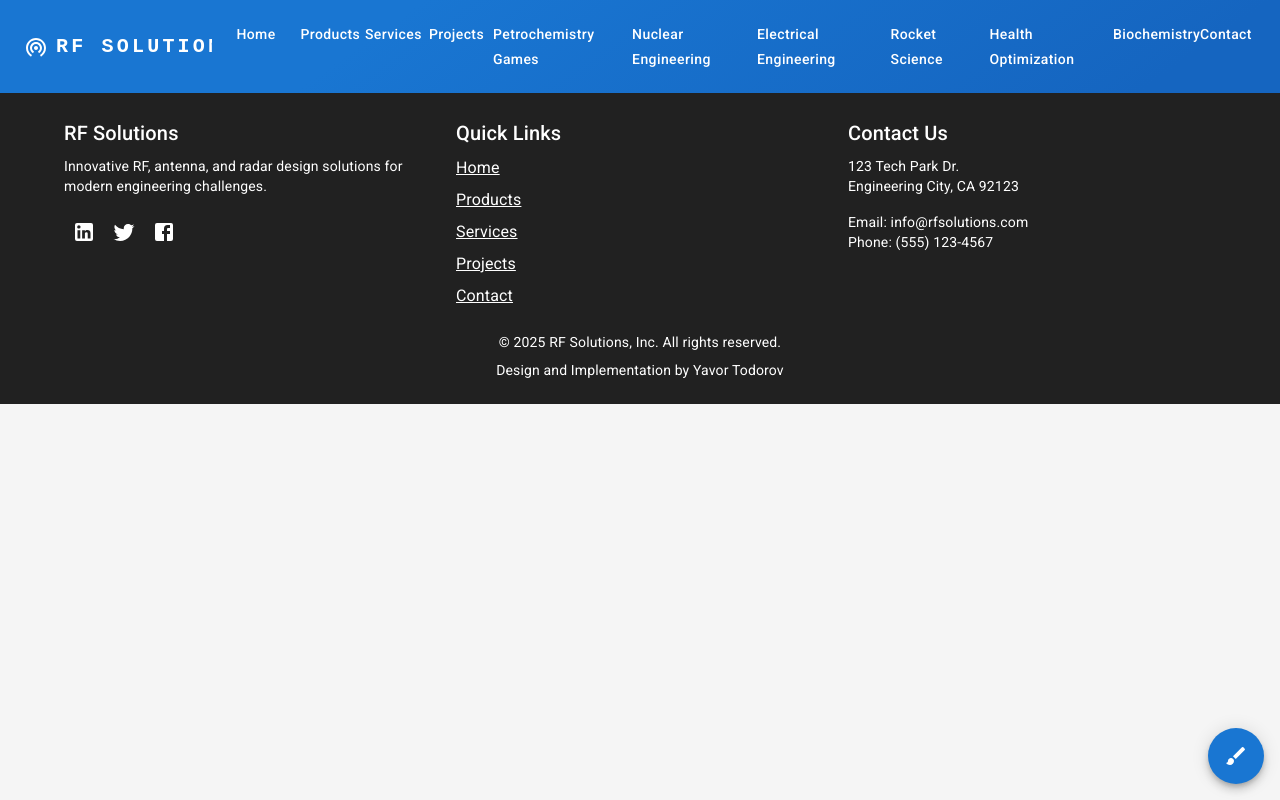
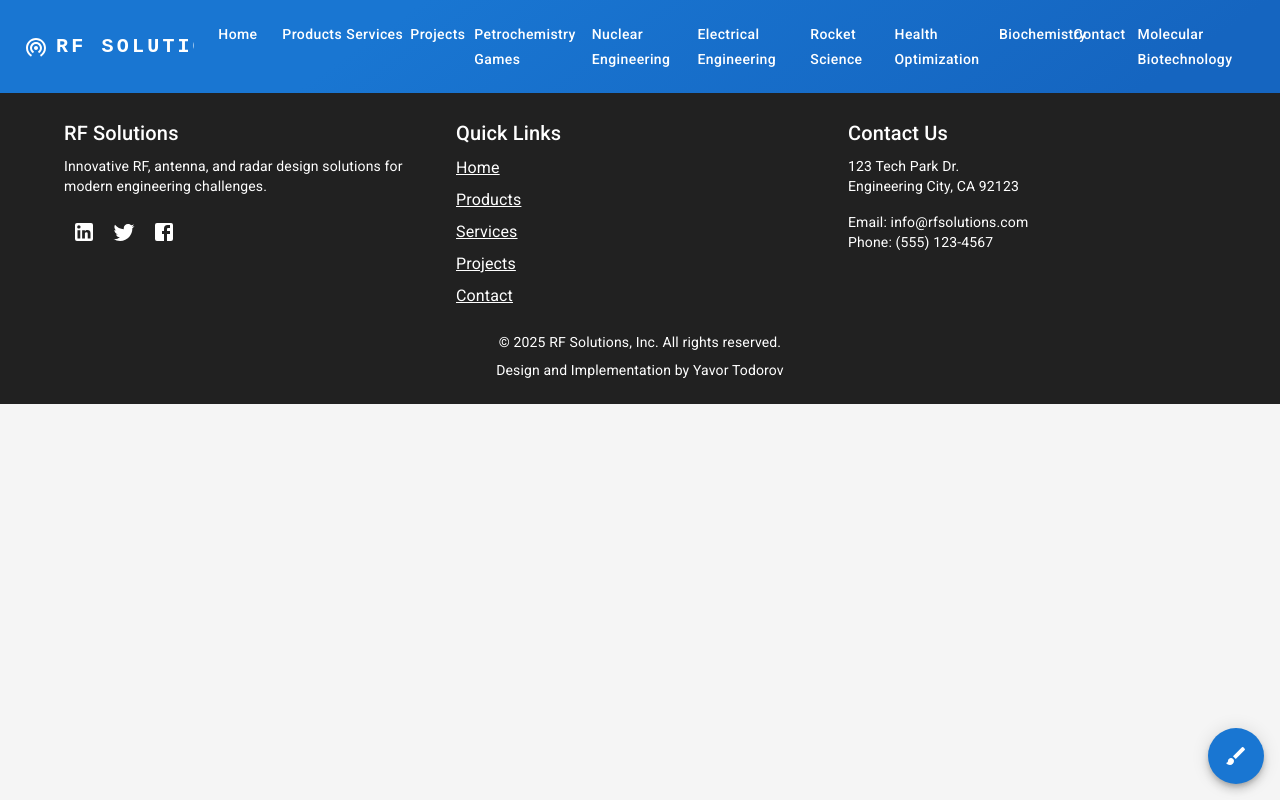
Before and after one commit to ytodorov526/rf_solutions, a React (Create React App) app in the folder client/: page /molecular-biotechnology in a window 1280 px wide. Built offline with nearby package versions, Linux system fonts and the light colour scheme.

Commit message:
Update Navbar.js

```diff
--- a/client/src/components/Navbar.js
+++ b/client/src/components/Navbar.js
@@ -27,6 +27,7 @@ const pages = [
   { name: 'Health Optimization', path: '/health' },
   { name: 'Biochemistry', path: '/biochemistry' },
   { name: 'Contact', path: '/contact' },
+  { name: 'Molecular Biotechnology', path: '/molecular-biotechnology' }
 ];
 
 function Navbar() {
```
